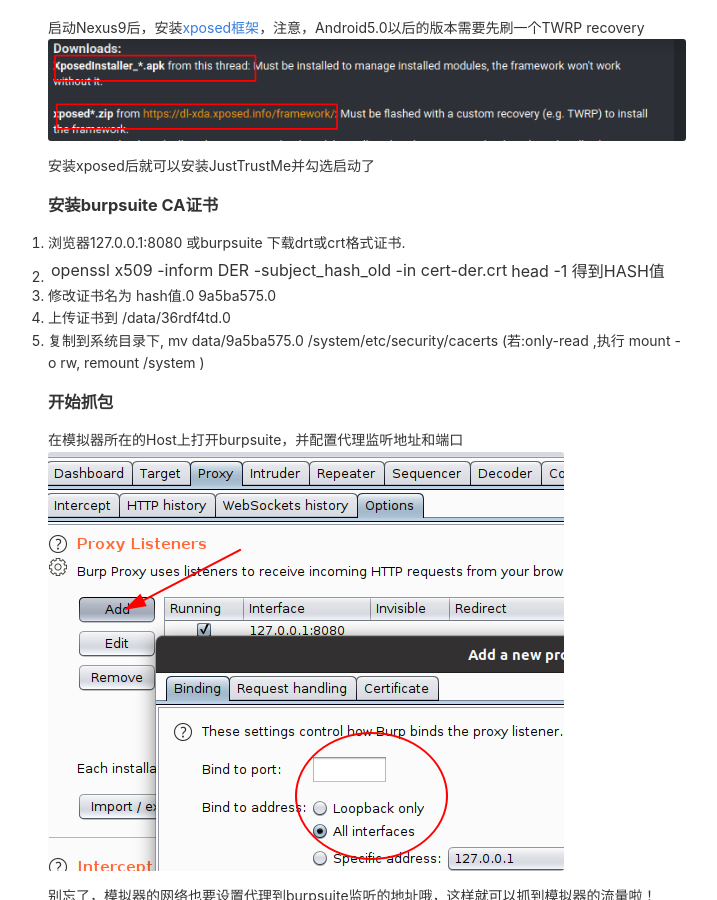
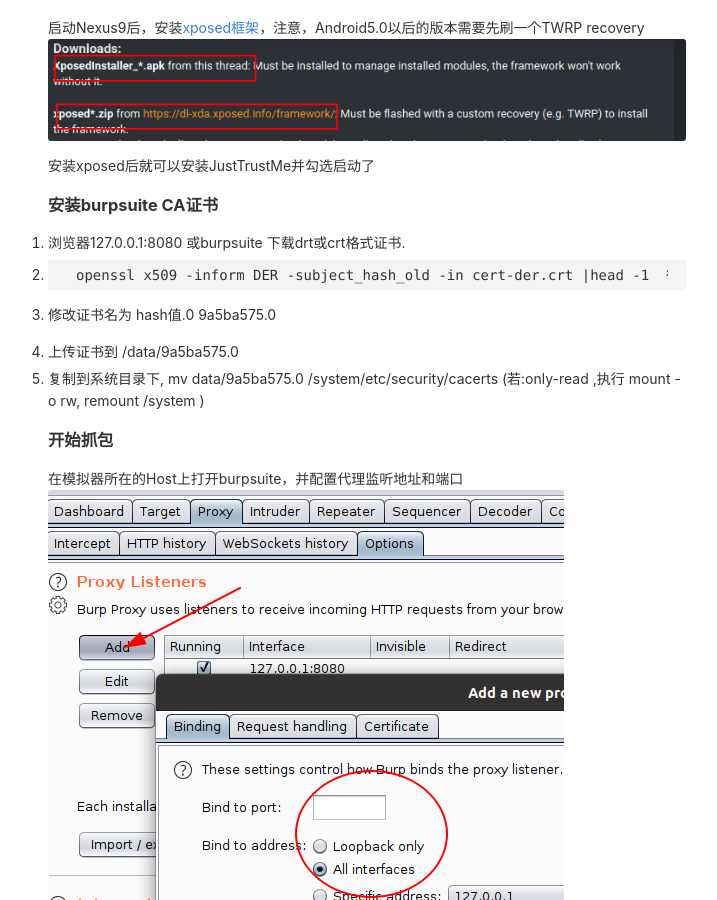
Before and after one commit to vmrss/vmrss.github.io, a Jekyll site: the page built from _posts/2021-11-18-capture-https-traffic-on-android.md, in a window 1280 px wide and 900 px high, scrolled down 1954 px. Shown: the whole window, without its empty margins (273-990 px from the left). Built offline with Jekyll 4.4.1, drawn with Linux system fonts in a browser that asks for light colours; nearby versions of some CDN libraries.

Commit message:
Fix capture-https-traffic

````diff
--- a/_posts/2021-11-18-capture-https-traffic-on-android.md
+++ b/_posts/2021-11-18-capture-https-traffic-on-android.md
@@ -47,9 +47,15 @@
 ### 安装burpsuite CA证书
 
 1. 浏览器127.0.0.1:8080 或burpsuite 下载drt或crt格式证书.
-2. openssl x509 -inform DER -subject_hash_old -in cert-der.crt |head -1  得到HASH值
+
+2. ```
+   openssl x509 -inform DER -subject_hash_old -in cert-der.crt |head -1  得到HASH值
+   ```
+
 3. 修改证书名为   hash值.0     9a5ba575.0
-4. 上传证书到 /data/36rdf4td.0
+
+4. 上传证书到 /data/9a5ba575.0
+
 5. 复制到系统目录下, mv data/9a5ba575.0 /system/etc/security/cacerts (若:only-read ,执行 mount -o rw, remount /system )
 
 ### 开始抓包
````
